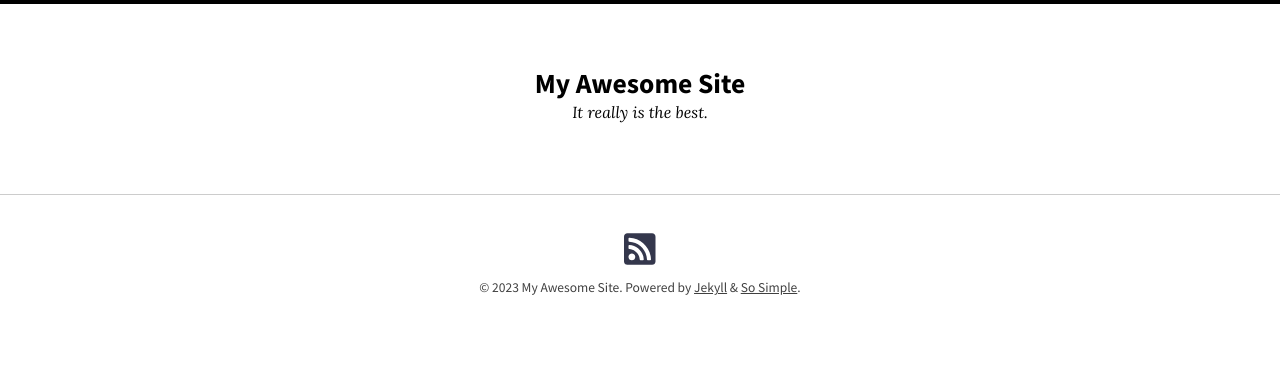
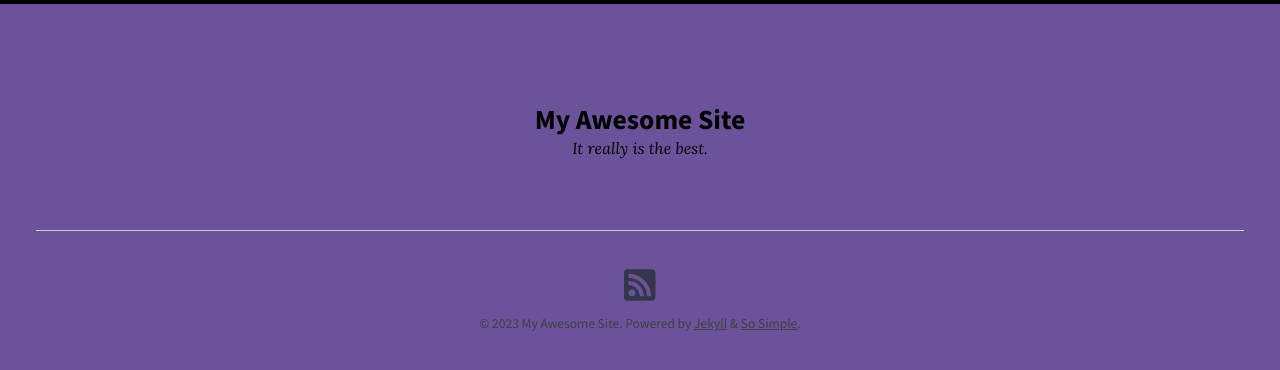
Before and after one commit to rics/rics.github.io, a Jekyll site: the page built from index.md, in a window 1280 px wide. Shown: the top 370 px of the page. Built offline with Jekyll 4.4.1, drawn with Linux system fonts in a browser that asks for light colours; nearby versions of some CDN libraries.

Commit message:
Update head.html

```diff
--- a/_includes/head.html
+++ b/_includes/head.html
@@ -29,6 +29,8 @@
     <link rel="stylesheet" href="https://fonts.googleapis.com/css?family={%- for font in site.google_fonts -%}{{ font.name | replace: ' ', '+' }}{% if font.weights %}:{% endif %}{{ font.weights | remove: ' ' }}{% if forloop.last != true %}|{% endif %}{%- endfor -%}">
   {% endif %}
 
+  <link rel="stylesheet" href="/assets/css/rics.css">
+
   {%- if site.plugins contains 'jekyll-feed' or site.gems contains 'jekyll-feed' -%}
     {%- comment -%}
       Add Atom feed link if jekyll-feed plugin is enabled
```
